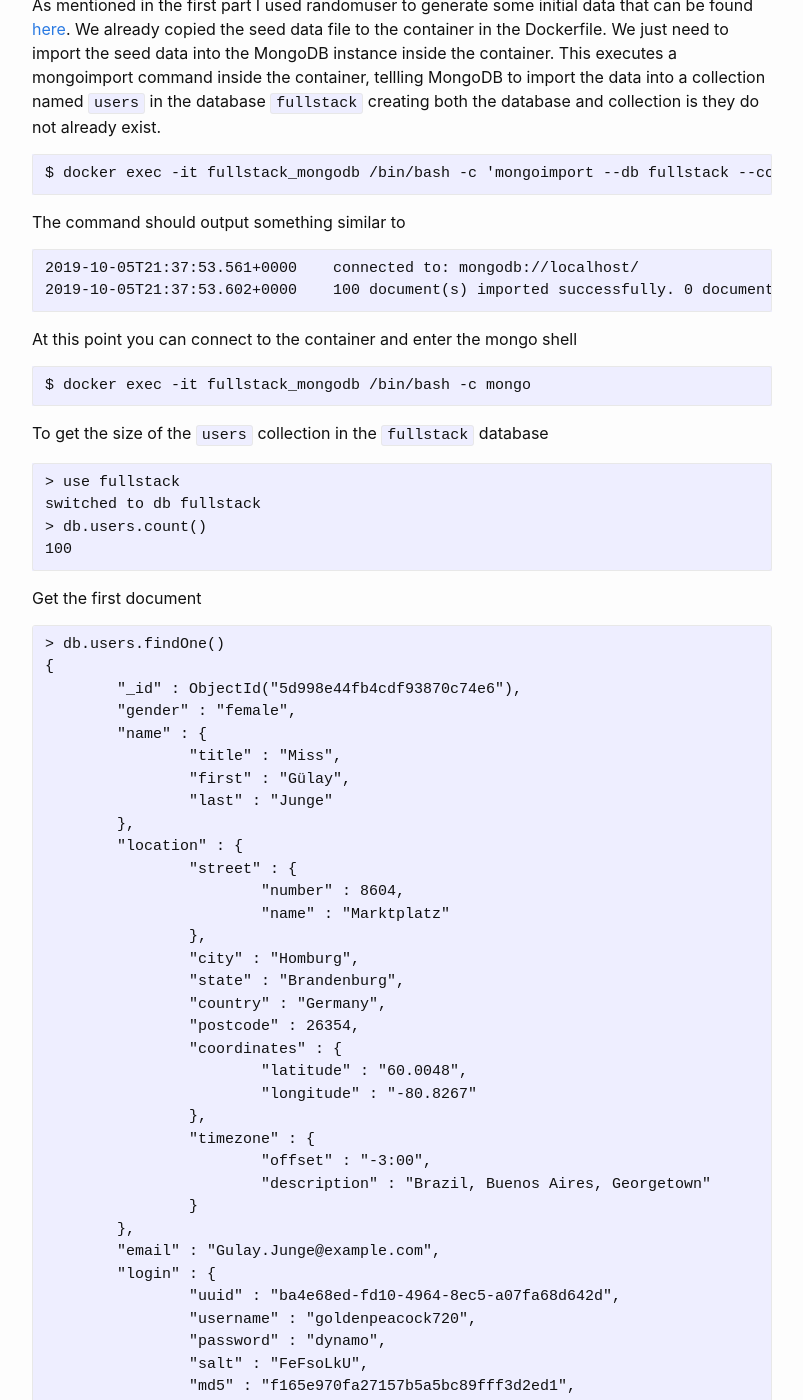
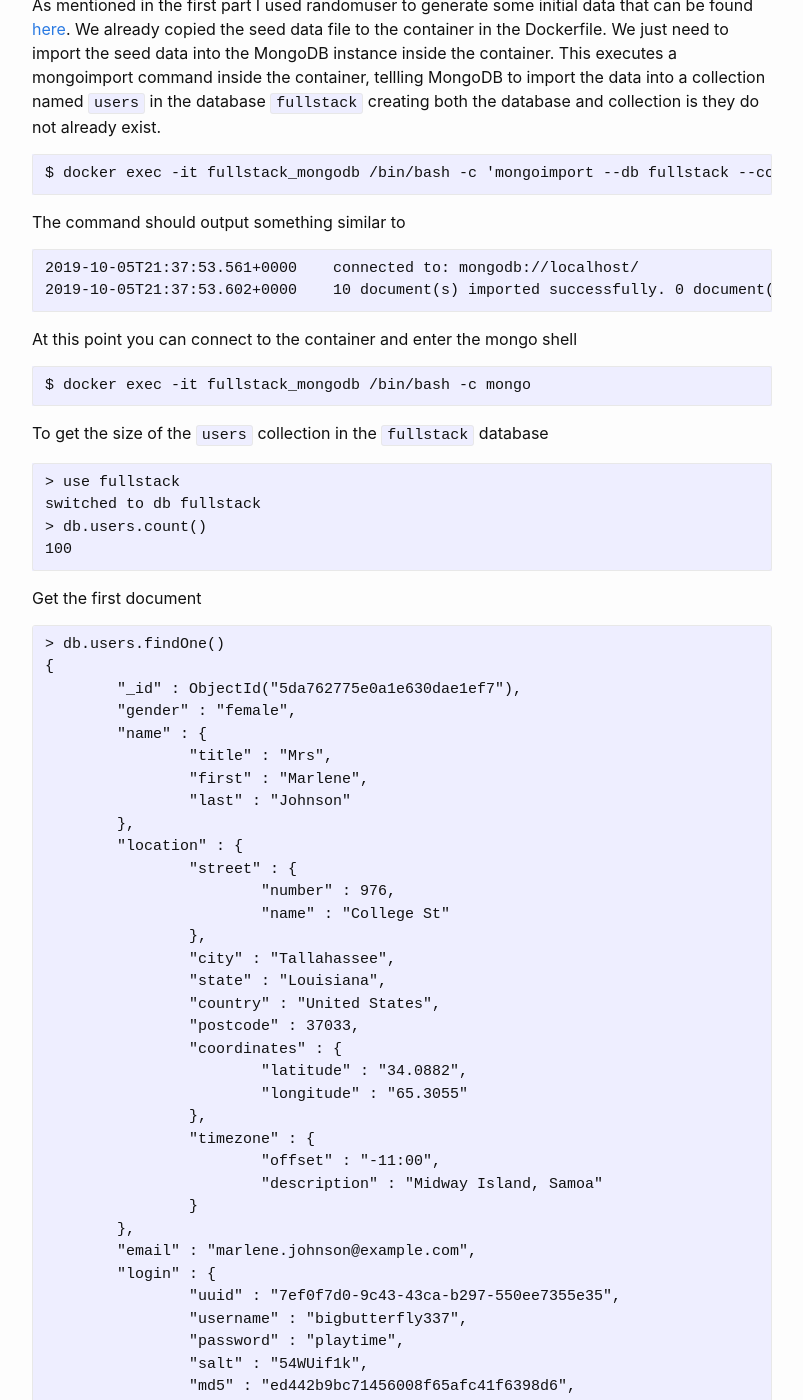
Before and after one commit to ndlarsen/ndlarsen.github.io, a Jekyll site: the page built from _posts/2019-10-06-building-a-full-stack-web-application-part-2-storage-with-mongodb.md, in a window 1280 px wide and 1400 px high, scrolled down 2006 px. Shown: the whole window, without its empty margins (238-1041 px from the left). Built offline with Jekyll 4.4.1, drawn with Linux system fonts in a browser that asks for light colours; some of the changed text lies outside the part shown.

Commit message:
Updated post and uml diagram.

````diff
--- a/_posts/2019-10-06-building-a-full-stack-web-application-part-2-storage-with-mongodb.md
+++ b/_posts/2019-10-06-building-a-full-stack-web-application-part-2-storage-with-mongodb.md
@@ -69,7 +69,7 @@ $ docker exec -it fullstack_mongodb /bin/bash -c 'mongoimport --db fullstack --c
 The command should output something similar to
 ```
 2019-10-05T21:37:53.561+0000	connected to: mongodb://localhost/
-2019-10-05T21:37:53.602+0000	100 document(s) imported successfully. 0 document(s) failed to import.
+2019-10-05T21:37:53.602+0000	10 document(s) imported successfully. 0 document(s) failed to import.
 ```
 At this point you can connect to the container and enter the mongo shell
 ```
@@ -86,61 +86,48 @@ Get the first document
 ```JSON
 > db.users.findOne()
 {
-	"_id" : ObjectId("5d998e44fb4cdf93870c74e6"),
+	"_id" : ObjectId("5da762775e0a1e630dae1ef7"),
 	"gender" : "female",
 	"name" : {
-		"title" : "Miss",
-		"first" : "Gülay",
-		"last" : "Junge"
+		"title" : "Mrs",
+		"first" : "Marlene",
+		"last" : "Johnson"
 	},
 	"location" : {
 		"street" : {
-			"number" : 8604,
-			"name" : "Marktplatz"
+			"number" : 976,
+			"name" : "College St"
 		},
-		"city" : "Homburg",
-		"state" : "Brandenburg",
-		"country" : "Germany",
-		"postcode" : 26354,
+		"city" : "Tallahassee",
+		"state" : "Louisiana",
+		"country" : "United States",
+		"postcode" : 37033,
 		"coordinates" : {
-			"latitude" : "60.0048",
-			"longitude" : "-80.8267"
+			"latitude" : "34.0882",
+			"longitude" : "65.3055"
 		},
 		"timezone" : {
-			"offset" : "-3:00",
-			"description" : "Brazil, Buenos Aires, Georgetown"
+			"offset" : "-11:00",
+			"description" : "Midway Island, Samoa"
 		}
 	},
-	"email" : "Gulay.Junge@example.com",
+	"email" : "marlene.johnson@example.com",
 	"login" : {
-		"uuid" : "ba4e68ed-fd10-4964-8ec5-a07fa68d642d",
-		"username" : "goldenpeacock720",
-		"password" : "dynamo",
-		"salt" : "FeFsoLkU",
-		"md5" : "f165e970fa27157b5a5bc89fff3d2ed1",
-		"sha1" : "b244d8ebc5a003a9237422e79ceb2d43624f58a8",
-		"sha256" : "3daaf79282f369eac3ff68bd07a1ac4962b2872723a2f5eb85d09ddee4d8d521"
+		"uuid" : "7ef0f7d0-9c43-43ca-b297-550ee7355e35",
+		"username" : "bigbutterfly337",
+		"password" : "playtime",
+		"salt" : "54WUif1k",
+		"md5" : "ed442b9bc71456008f65afc41f6398d6",
+		"sha1" : "60a2b817da41a350be1b90fe811f774ae7ae73b0",
+		"sha256" : "be206e19deb1118f0d952207b9300b3fa4184abc20af84d13c3731fa0191b00b"
 	},
-	"dob" : {
-		"date" : "1948-01-29T07:45:02.704Z",
-		"age" : 71
+	"phone" : "(738)-938-4162",
+	"picture" : {
+		"large" : "https://randomuser.me/api/portraits/women/44.jpg",
+		"medium" : "https://randomuser.me/api/portraits/med/women/44.jpg",
+		"thumbnail" : "https://randomuser.me/api/portraits/thumb/women/44.jpg"
 	},
-	"registered" : {
-		"date" : "2009-04-29T13:36:11.872Z",
-		"age" : 10
-	},
-	"phone" : "0370-1948139",
-	"cell" : "0178-7897762",
-	"id" : {
-		"name" : "",
-		"value" : null
-	},
-	"picture" : {
-		"large" : "https://randomuser.me/api/portraits/women/66.jpg",
-		"medium" : "https://randomuser.me/api/portraits/med/women/66.jpg",
-		"thumbnail" : "https://randomuser.me/api/portraits/thumb/women/66.jpg"
-	},
-	"nat" : "DE"
+	"nat" : "US"
 }
 ```
 Or getting the amount of female users
````
Also changed, not shown: assets/images/fullstack-webapp-guide/data_structure_diagram.svg, 1 other file.
